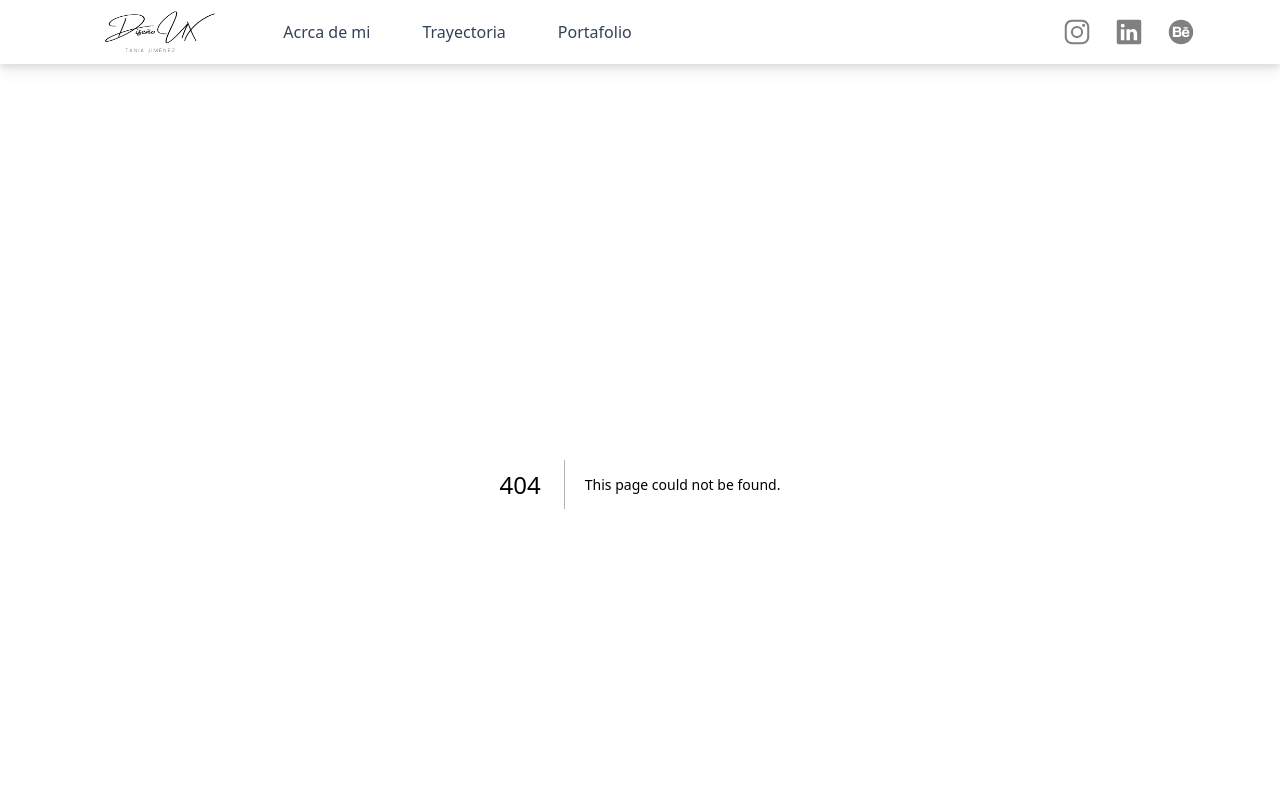
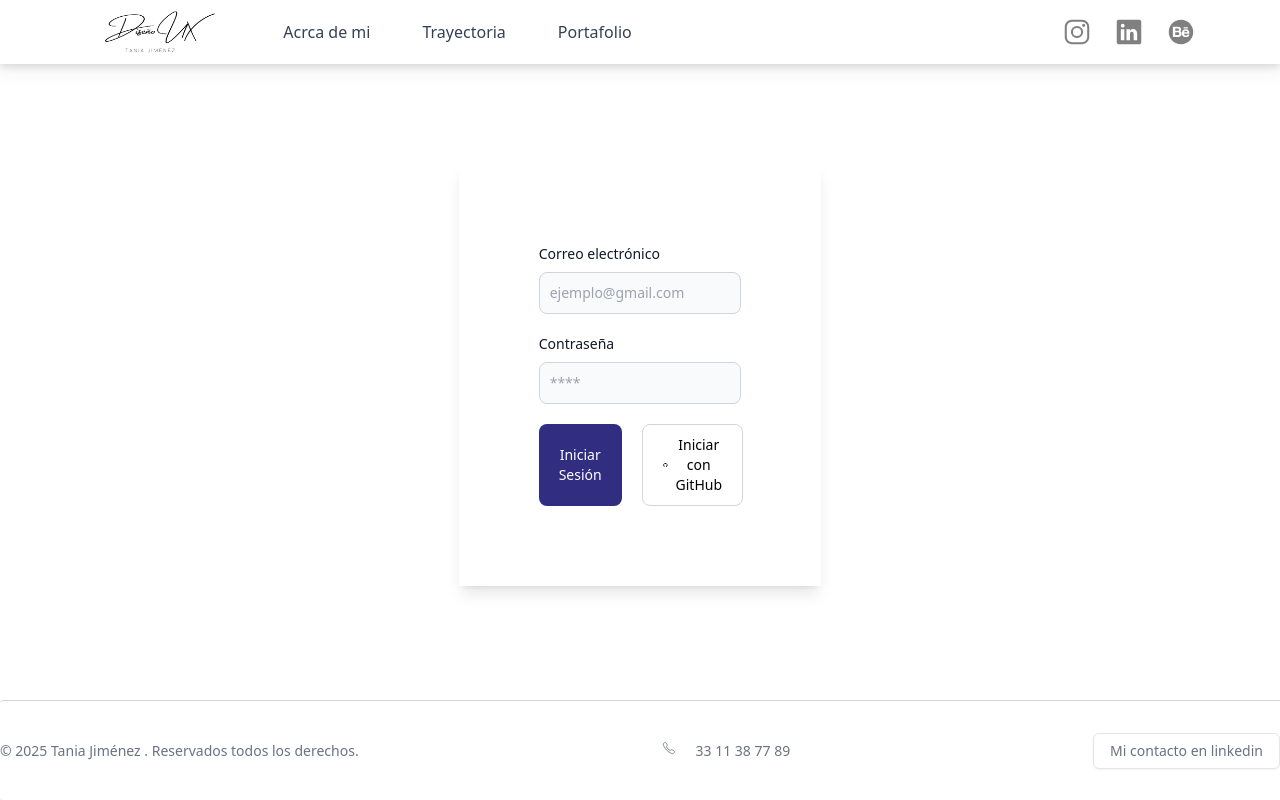
Before and after one commit to taniajimarq/my-CV-digital, a Next.js app: page /login in a window 1280 px wide. Before the commit this address had no page. Shown: the top 800 px of the page. Built offline with nearby package versions, Linux system fonts and the light colour scheme.

Commit message:
Login con Github

```diff
--- a/package.json
+++ b/package.json
@@ -20,6 +20,7 @@
     "clsx": "^2.1.1",
     "lucide-react": "^0.474.0",
     "next": "15.1.6",
+    "next-auth": "^4.24.11",
     "react": "^19.0.0",
     "react-dom": "^19.0.0",
     "react-hook-form": "^7.54.2",
--- /dev/null
+++ b/src/app/api/auth/[...nextauth]/route.ts
@@ -0,0 +1,15 @@
+import NextAuth from 'next-auth';
+import GitHubProvider from 'next-auth/providers/github';
+
+export const authOptions = {
+	providers: [
+		GitHubProvider({
+			clientId: process.env.GITHUB_CLIENT_ID as string,
+			clientSecret: process.env.GITHUB_CLIENT_SECRET as string,
+		}),
+	],
+};
+
+const handler = NextAuth(authOptions);
+
+export { handler as GET, handler as POST };
--- a/src/app/api/auth/route.ts
+++ /dev/null
@@ -1 +0,0 @@
-/* métodos para iniciar sesión */
--- a/src/app/layout.tsx
+++ b/src/app/layout.tsx
@@ -5,6 +5,7 @@ import { Navbar } from '@/components/ui/navbar';
 import Banner from './acercademi/banner';
 import Footer from '@/components/ui/footer';
 import { usePathname } from 'next/navigation';
+import { SessionProvider } from 'next-auth/react';
 
 export default function RootLayout({
 	children,
@@ -13,6 +14,7 @@ export default function RootLayout({
 }>) {
 	const path = usePathname();
 	return (
+		<SessionProvider>
 			<html lang='en' className=''>
 				<body
 					className={cn(
@@ -36,5 +38,6 @@ export default function RootLayout({
 					</main>
 				</body>
 			</html>
+		</SessionProvider>
 	);
 }
--- /dev/null
+++ b/src/app/login/page.tsx
@@ -0,0 +1,57 @@
+'use client';
+import { Label } from '@radix-ui/react-label';
+import React from 'react';
+import { IoLogoGithub } from 'react-icons/io5';
+import { signIn } from 'next-auth/react';
+
+const Login = () => {
+	return (
+		<div className='flex justify-center items-center pt-20'>
+			<div className='p-20 w-4/12 justify-center shadow-lg'>
+				{/* <form className='max-w-sm '> */}
+				<div className='mb-5'>
+					<Label
+						typeof='email'
+						className='block mb-2 text-sm font-medium text-gray-900 dark:text-white'
+					>
+						Correo electrónico
+					</Label>
+					<input
+						className='shadow-xs bg-gray-50 border border-gray-300 text-gray-900 text-sm rounded-lg focus:ring-blue-500 focus:border-blue-500 block w-full p-2.5 dark:bg-gray-700 dark:border-gray-600 dark:placeholder-gray-400 dark:text-white dark:focus:ring-blue-500 dark:focus:border-blue-500 dark:shadow-xs-light'
+						placeholder='ejemplo@gmail.com'
+					/>
+				</div>
+				<div className='mb-5'>
+					<Label
+						typeof='password'
+						className='block mb-2 text-sm font-medium text-gray-900 dark:text-white'
+					>
+						Contraseña
+					</Label>
+					<input
+						className='shadow-xs bg-gray-50 border border-gray-300 text-gray-900 text-sm rounded-lg focus:ring-blue-500 focus:border-blue-500 block w-full p-2.5 dark:bg-gray-700 dark:border-gray-600 dark:placeholder-gray-400 dark:text-white dark:focus:ring-blue-500 dark:focus:border-blue-500 dark:shadow-xs-light'
+						placeholder='****'
+					/>
+				</div>
+
+				<div className='space-x-5 flex flex-row'>
+					<button className='text-white w-1/2 bg-indigo-900 hover:bg-indigo-700 focus:ring-4 focus:outline-none focus:ring-blue-300 font-medium rounded-lg text-sm px-5 py-2.5 text-center dark:bg-blue-600 dark:hover:bg-blue-700 dark:focus:ring-blue-800'>
+						Iniciar Sesión
+					</button>
+
+					<button
+						onClick={() =>
+							signIn('github', { callbackUrl: '/portafolio/new' })
+						}
+						className='flex items-center w-1/2  gap-2 text-black bg-white border border-gray-300 hover:bg-gray-100 focus:ring-4 focus:outline-none focus:ring-gray-300 font-medium rounded-lg text-sm px-5 py-2.5 text-center dark:bg-gray-800 dark:hover:bg-gray-700 dark:focus:ring-gray-700'
+					>
+						<IoLogoGithub className='w-5 h-5' />
+						Iniciar con GitHub
+					</button>
+				</div>
+				{/* </form> */}
+			</div>
+		</div>
+	);
+};
+export default Login;
--- a/src/app/portafolio/listado.tsx
+++ b/src/app/portafolio/listado.tsx
@@ -5,7 +5,8 @@ import { ProjectPayload } from '@/app/api/projects/route';
 import { zodResolver } from '@hookform/resolvers/zod';
 import { useForm } from 'react-hook-form';
 import { z } from 'zod';
-
+import { useSession, signOut, signIn } from 'next-auth/react';
+import { useRouter } from 'next/navigation';
 export interface ProjectsResponse {
 	id: number;
 	title: string;
@@ -17,15 +18,12 @@ export interface ProjectsResponse {
 	updatedAt: string;
 }
 
-//TODO:Aqui va la logica
-export function Listado() {
-	const FormSchema = z.object({
+const getFormSchema = () =>
+	z.object({
 		description: z.string().min(2, {
 			message: 'Este campo es requerido',
 		}),
-		image: z.string().min(2, {
-			message: 'Este campo es requerido',
-		}),
+		image: z.string().optional(),
 		subTitle: z.string().min(2, {
 			message: 'Este campo es requerido',
 		}),
@@ -37,11 +35,17 @@ export function Listado() {
 		}),
 	});
 
+//TODO:Aqui va la logica
+export function Listado() {
+	const [idProject, setIdProject] = useState(0);
+	const FormSchema = getFormSchema();
+	const router = useRouter();
+
 	const form = useForm<z.infer<typeof FormSchema>>({
 		resolver: zodResolver(FormSchema),
 		defaultValues: {
 			description: '',
-			image: '',
+			image: undefined,
 			subTitle: '',
 			title: '',
 			url: '',
@@ -50,38 +54,42 @@ export function Listado() {
 	const [show, setShow] = useState(false);
 	const handleShow = () => {
 		setShow(!show);
+		resetForm();
 	};
+
+	const resetForm = () => {
+		setIdProject(0);
+		form.reset({
+			description: '',
+			image: undefined,
+			subTitle: '',
+			title: '',
+			url: '',
+		});
+	};
+
 	async function onSubmit(data: z.infer<typeof FormSchema>) {
 		await handleSubmit(data);
 	}
-	const handleSubmit = async (body: ProjectPayload) => {
+	const handleSubmit = async (body: Partial<ProjectPayload>) => {
+		console.log(body);
 		try {
 			if (idProject) {
-				// 🔹 Esperar la actualización antes de continuar
-				await projectUpdate(idProject, body);
+				// Editar proyecto
+				await api.put<ProjectPayload>(`/projects/${idProject}`, body);
 			} else {
-				// 🔹 Crear nuevo proyecto
-				await api.put<ProjectPayload>('/projects', body);
+				// Crear proyecto
+				await api.post<ProjectPayload>('/projects', body);
 			}
 
-			// 🔹 Cerrar el modal después de la edición o creación
 			setShow(false);
-
-			// 🔹 Resetear el formulario después de completar la acción
-			form.reset({
-				description: '',
-				image: '',
-				subTitle: '',
-				title: '',
-				url: '',
-			});
-
-			// 🔹 Refrescar la lista de proyectos
+			resetForm();
 			await getAllProject();
 		} catch (error) {
 			if (axios.isAxiosError(error)) {
 				console.error(
 					'Error en Axios:',
+					error.response?.status,
 					error.response?.data || error.message,
 				);
 			} else {
@@ -89,40 +97,8 @@ export function Listado() {
 			}
 		}
 	};
-	/* 	const handleSubmit = async (body: ProjectPayload) => {
-		const { data } = await api.post<ProjectPayload>('/projects', body);
-		if (idProject) {
-			await projectUpdate(idProject, body);
-		} else {
-			try {
-				setShow(false);
-				console.log(data);
-				//ver manera de resetear los campos
-				form.reset({
-					description: '',
-					image: '',
-					subTitle: '',
-					title: '',
-					url: '',
-				});
-				await getAllProject();
-			} catch (error) {
-				if (axios.isAxiosError(error)) {
-					console.error(
-						'Error en Axios:',
-						error.response?.data || error.message,
-					);
-				} else {
-					console.error('Error desconocido:', error);
-				}
-			}
-		}
-	}; */
-
-	const [idProject, setIdProject] = useState(0);
 
 	const consultarUno = async (id: number) => {
-		console.log('Consulta');
 		try {
 			const { data } = await api.get<ProjectsResponse>(`/projects/${id}`);
 			setIdProject(data.id);
@@ -130,18 +106,6 @@ export function Listado() {
 			form.setValue('subTitle', data.subTitle);
 			form.setValue('title', data.title);
 			form.setValue('url', data.url);
-		} catch (error) {
-			console.log('Error', error);
-		}
-	};
-
-	const projectUpdate = async (id: number, body: ProjectPayload) => {
-		try {
-			const { data } = await api.put<ProjectsResponse>(
-				`/projects/${id}`,
-				body,
-			);
-			return data;
 		} catch (error) {
 			console.log('Error', error);
 		}
@@ -172,12 +136,15 @@ export function Listado() {
 			}
 		}
 	};
+	const { data, status } = useSession();
 
 	const [projectsAll, setProjectsAll] = useState<ProjectsResponse[]>([]);
 
 	useEffect(() => {
-		getAllProject();
-	}, []);
+		if (status === 'authenticated') {
+			getAllProject();
+		}
+	}, [status]);
 
 	return {
 		form,
@@ -190,5 +157,10 @@ export function Listado() {
 		handleRemoveProject,
 		consultarUno,
 		idProject,
+		data,
+		signOut,
+		signIn,
+		router,
+		status,
 	};
 }
--- a/src/app/portafolio/new/listado-table.tsx
+++ b/src/app/portafolio/new/listado-table.tsx
@@ -34,6 +34,8 @@ export const ListadoTable = () => {
 		handleRemoveProject,
 		consultarUno,
 		idProject,
+		data,
+		signOut,
 	} = Listado();
 
 	return (
@@ -41,12 +43,22 @@ export const ListadoTable = () => {
 			<div className='p-10'>
 				<AlertDialog open={show} onOpenChange={handleShow}>
 					<AlertDialogTrigger asChild>
+						<div>
 							<div className='flex sm:flex-row sm:justify-between justify-start flex-col'>
 								<span className='text-indigo-900 text-lg text-center mb-5 sm:text-2xl font-bold'>
 									Listado de proyectos
 								</span>
+								<h1 className='mb-20'>{data?.user?.name}</h1>
 								<Button onClick={() => setShow(true)}>
 									Agregar nuevo
+								</Button>
+							</div>
+							<Button
+								onClick={() =>
+									signOut({ callbackUrl: '/login' })
+								}
+							>
+								cerrar sesión
 							</Button>
 						</div>
 					</AlertDialogTrigger>
--- a/src/app/portafolio/new/project-form.tsx
+++ b/src/app/portafolio/new/project-form.tsx
@@ -11,11 +11,22 @@ import {
 	FormMessage,
 } from '@/components/ui/form';
 import { UseFormReturn } from 'react-hook-form';
-import { ProjectPayload } from '@/app/api/projects/route';
 
 interface Props {
-	form: UseFormReturn<ProjectPayload>;
-	onSubmit: (data: ProjectPayload) => Promise<void>;
+	form: UseFormReturn<{
+		title: string;
+		subTitle: string;
+		description: string;
+		url: string;
+		image?: string | undefined;
+	}>;
+	onSubmit: (data: {
+		title: string;
+		subTitle: string;
+		description: string;
+		url: string;
+		image?: string | undefined;
+	}) => Promise<void>;
 	idProject: number;
 }
 
--- a/src/app/trayectoria/page.tsx
+++ b/src/app/trayectoria/page.tsx
@@ -1,6 +1,51 @@
-import React from "react";
+import React from 'react';
 
 const TrayectoriaPage = () => {
-  return <div>Mi trayectoria </div>;
+	return (
+		<>
+			<div className='relative flex flex-col items-center p-10'>
+				{/* Línea central en desktop, a la izquierda en móvil */}
+				<div className='absolute left-4 md:left-1/2 transform md:-translate-x-1/2 top-0 h-full w-1 bg-pink-500'></div>
+
+				{/* Primer div */}
+				<div className='w-full md:w-1/2 flex md:justify-end pl-10 md:pr-8 relative'>
+					{/* Línea de conexión */}
+					<div className='absolute left-0 md:left-auto md:right-1/2 top-1/2 transform -translate-y-1/2 w-8 h-[2px] bg-pink-500'></div>
+					<div className='relative bg-white border border-gray-200 rounded-lg shadow-lg p-6 w-96'>
+						<time className='mb-1 text-sm font-normal text-gray-400'>
+							Agosto 2015 - Febrero 2021
+						</time>
+						<h3 className='text-lg font-semibold text-gray-900'>
+							SerimarqPrint
+						</h3>
+						<p className='text-base font-normal text-gray-500'>
+							Gerente General: Atención a proveedores, compras de
+							materiales, encargado de producción, facturación en
+							el portal del SAT, atención al cliente.
+						</p>
+					</div>
+				</div>
+
+				{/* Segundo div */}
+				<div className='w-full md:w-1/2 flex md:justify-start pl-20 md:pl-8 relative mt-10 md:mt-0'>
+					{/* Línea de conexión */}
+					<div className='absolute left-0 md:left-1/2 top-1/2 transform -translate-y-1/2 w-8 h-[2px] bg-pink-500'></div>
+					<div className='relative bg-white border border-gray-200 rounded-lg shadow-lg p-6 w-96'>
+						<time className='mb-1 text-sm font-normal text-gray-400'>
+							Marzo 2021 - Abril 2021
+						</time>
+						<h3 className='text-lg font-semibold text-gray-900'>
+							Esprezza
+						</h3>
+						<p className='text-base font-normal text-gray-500'>
+							Becario en el área de soporte técnico encargado de
+							atender incidencias de hardware y software dentro de
+							la empresa.
+						</p>
+					</div>
+				</div>
+			</div>
+		</>
+	);
 };
 export default TrayectoriaPage;
--- a/src/components/ui/footer.tsx
+++ b/src/components/ui/footer.tsx
@@ -3,27 +3,24 @@ import Link from 'next/link';
 
 import React from 'react';
 import { buttonVariants } from './button';
+import { IoCallOutline } from 'react-icons/io5';
 
 const Footer = () => {
 	return (
 		<>
-			<div className='h-1 w-screen bg-gray-300' />
-			<footer className='bg-white rounded-lg shadow-sm dark:bg-gray-900 flex  shrink-0 items-center mt-auto w-screen h-[100px]'>
+			<div className='sm:flex sm:justify-end sm:items-center '>
+				<footer className='bg-white rounded-l dark:bg-gray-900 flex shrink-0 items-center mt-auto w-screen h-[100px] border-t border-gray-300 shadow-lg'>
 					<div className='w-full max-w-screen-xl mx-auto py-4 h-full flex flex-col justify-center'>
-					<div className='sm:flex sm:items-center sm:justify-between w-full'>
-						{/* <Image
-							src='/assets/logo.png'
-							width={100}
-							height={100}
-							alt='logo ux'
-							className='w-[200px]'
-						/> */}
-
-						<span className='block text-sm text-gray-500 sm:text-center dark:text-gray-400'>
+						<div className='flex flex-col sm:flex-row sm:items-center sm:justify-between w-full text-center sm:text-left'>
+							<span className='block text-sm text-gray-500 dark:text-gray-400'>
 								© 2025 Tania Jiménez . Reservados todos los
 								derechos.
 							</span>
-						<ul className='flex flex-wrap items-center text-sm font-medium text-gray-500 sm:mb-0 dark:text-gray-400'>
+							<span className='flex justify-center sm:justify-start text-sm text-gray-500 dark:text-gray-400 mt-2 sm:mt-0'>
+								<IoCallOutline className='mr-5' />
+								33 11 38 77 89
+							</span>
+							<ul className='flex justify-center sm:justify-end flex-wrap items-center text-sm font-medium text-gray-500 sm:mb-0 dark:text-gray-400 mt-2 sm:mt-0'>
 								<Link
 									href={
 										'https://www.linkedin.com/in/tania-jimenezm'
@@ -38,6 +35,7 @@ const Footer = () => {
 						</div>
 					</div>
 				</footer>
+			</div>
 		</>
 	);
 };
--- a/src/components/ui/navbar.tsx
+++ b/src/components/ui/navbar.tsx
@@ -77,7 +77,6 @@ export const Navbar = () => {
 							</button>
 						</div>
 						{/* Content menu  */}
-
 						<div className='flex flex-1 items-center justify-center sm:items-center sm:justify-start '>
 							<div className='flex shrink-0 items-center'>
 								<Image
@@ -99,6 +98,7 @@ export const Navbar = () => {
 								</div>
 							</div>
 						</div>
+
 						<div className='absolute space-x-1 sm:space-x-6 inset-y-0 right-0 flex items-center pr-2 sm:static sm:inset-auto sm:ml-6 sm:pr-0'>
 							<IoLogoInstagram
 								color='gray'
@@ -113,6 +113,7 @@ export const Navbar = () => {
 								className='w-5 h-5 sm:w-7 sm:h-7'
 							/>
 						</div>
+
 						{/* Finish content menu */}
 					</div>
 				</div>
```
Also changed, not shown: src/components/ui/private/rute.tsx (added), 2 other files (tests, documents, lock files or other folders). Lines whose indentation alone changed are shown as unchanged.
